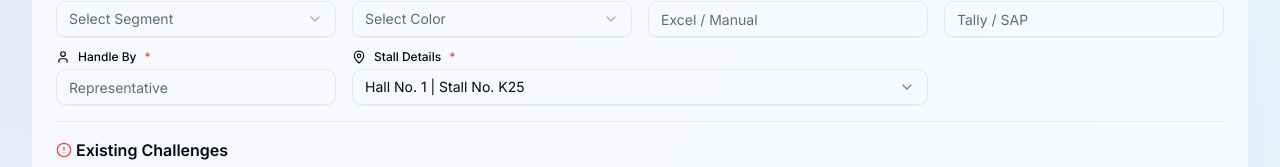
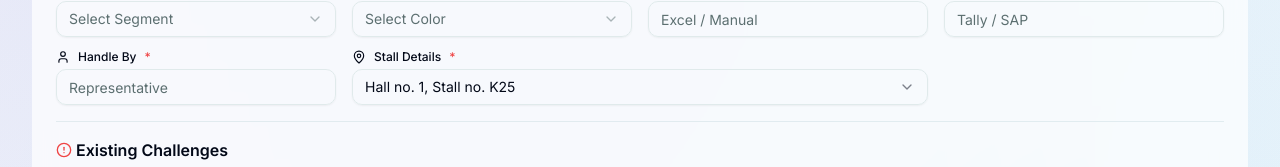
Before and after one commit to ishwar264/Pamex, a Next.js app: page / in a window 1280 px wide. Shown: the part 314-481 px from the top of the page. Built offline with nearby package versions, Linux system fonts and the light colour scheme.

Commit message:
first commit

```diff
--- a/src/app/api/interakt/route.ts
+++ b/src/app/api/interakt/route.ts
@@ -22,7 +22,7 @@ export async function POST(request: Request) {
             phoneNumber: phoneNumber,
             type: "Template",
             template: {
-                name: "indasanalytics_",
+                name: "pamex_thankyou_message_",
                 languageCode: "en",
                 bodyValues: bodyValues
             }
--- a/src/components/DataCollectionForm.tsx
+++ b/src/components/DataCollectionForm.tsx
@@ -109,7 +109,7 @@ export default function DataCollectionForm() {
             factoryUnits: "",
             currentSystem: "",
             nameOfErp: "",
-            stallDetails: "Hall No. 1 | Stall No. K25",
+            stallDetails: "Hall no. 1, Stall no. K25",
             additionalRemark: "",
             handleBy: "",
             segmentType: "",
@@ -232,7 +232,9 @@ export default function DataCollectionForm() {
                         phoneNumber: phoneNumber,
                         countryCode: countryCode,
                         bodyValues: [
-                            `${values.ownerName}, ${values.companyName}`
+                            `${values.ownerName}, ${values.companyName}`,
+                            values.handleBy,
+                            values.stallDetails
                         ],
                         leadData: values
                     }),
@@ -676,9 +678,9 @@ export default function DataCollectionForm() {
                                                 </SelectTrigger>
                                             </FormControl>
                                             <SelectContent>
-                                                <SelectItem value="Hall No. 1 | Stall No. K25">Hall No. 1 | Stall No. K25</SelectItem>
-                                                <SelectItem value="Hall No. 2 | Stall No. B22">Hall No. 2 | Stall No. B22</SelectItem>
-                                                <SelectItem value="Hall No. 3 | Stall No. E06">Hall No. 3 | Stall No. E06</SelectItem>
+                                                <SelectItem value="Hall no. 1, Stall no. K25">Hall no. 1, Stall no. K25</SelectItem>
+                                                <SelectItem value="Hall no. 2, Stall no. B22">Hall no. 2, Stall no. B22</SelectItem>
+                                                <SelectItem value="Hall no. 3, Stall no. E06">Hall no. 3, Stall no. E06</SelectItem>
                                             </SelectContent>
                                         </Select>
                                         <FormMessage className="text-[10px]" />
```
